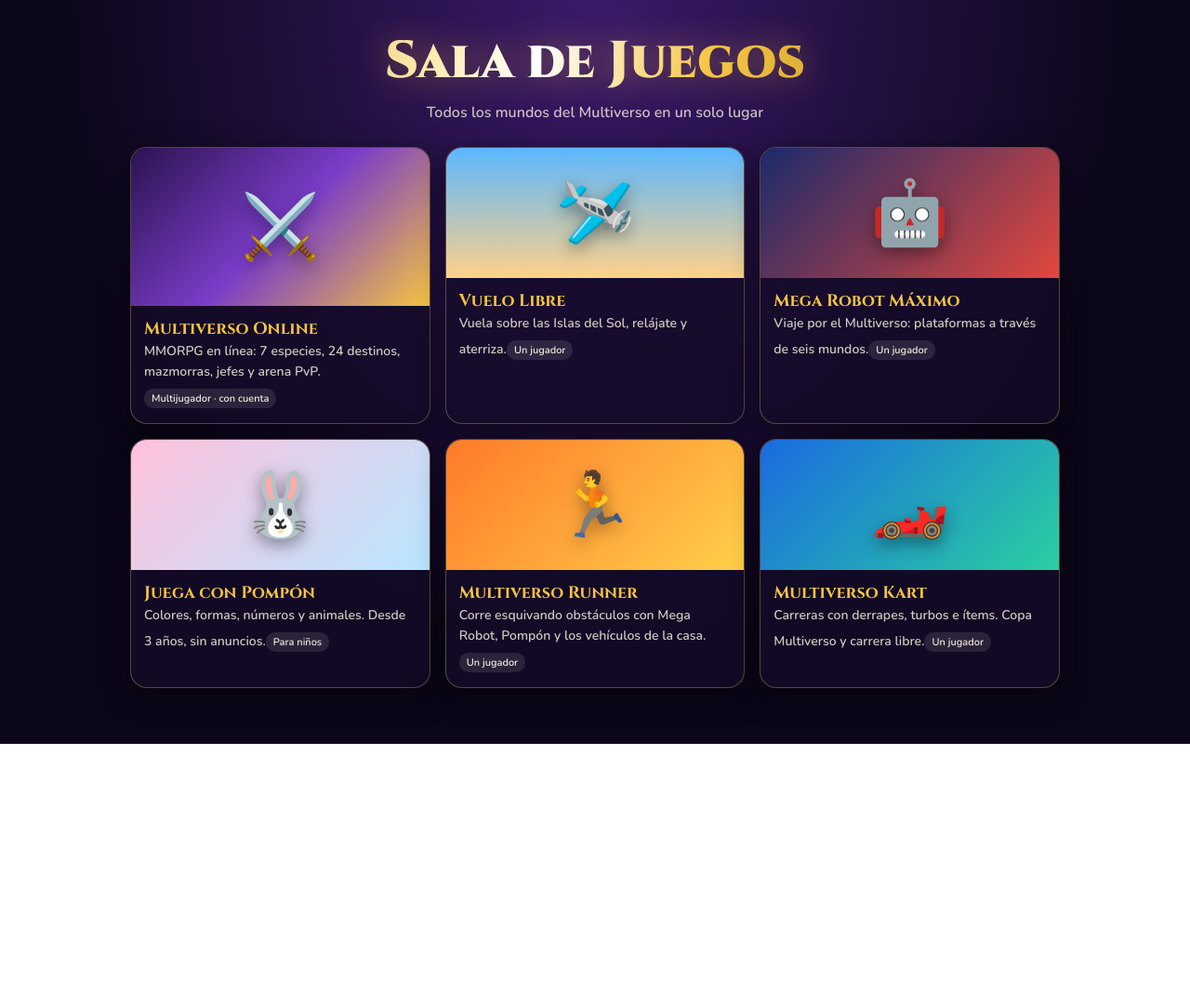
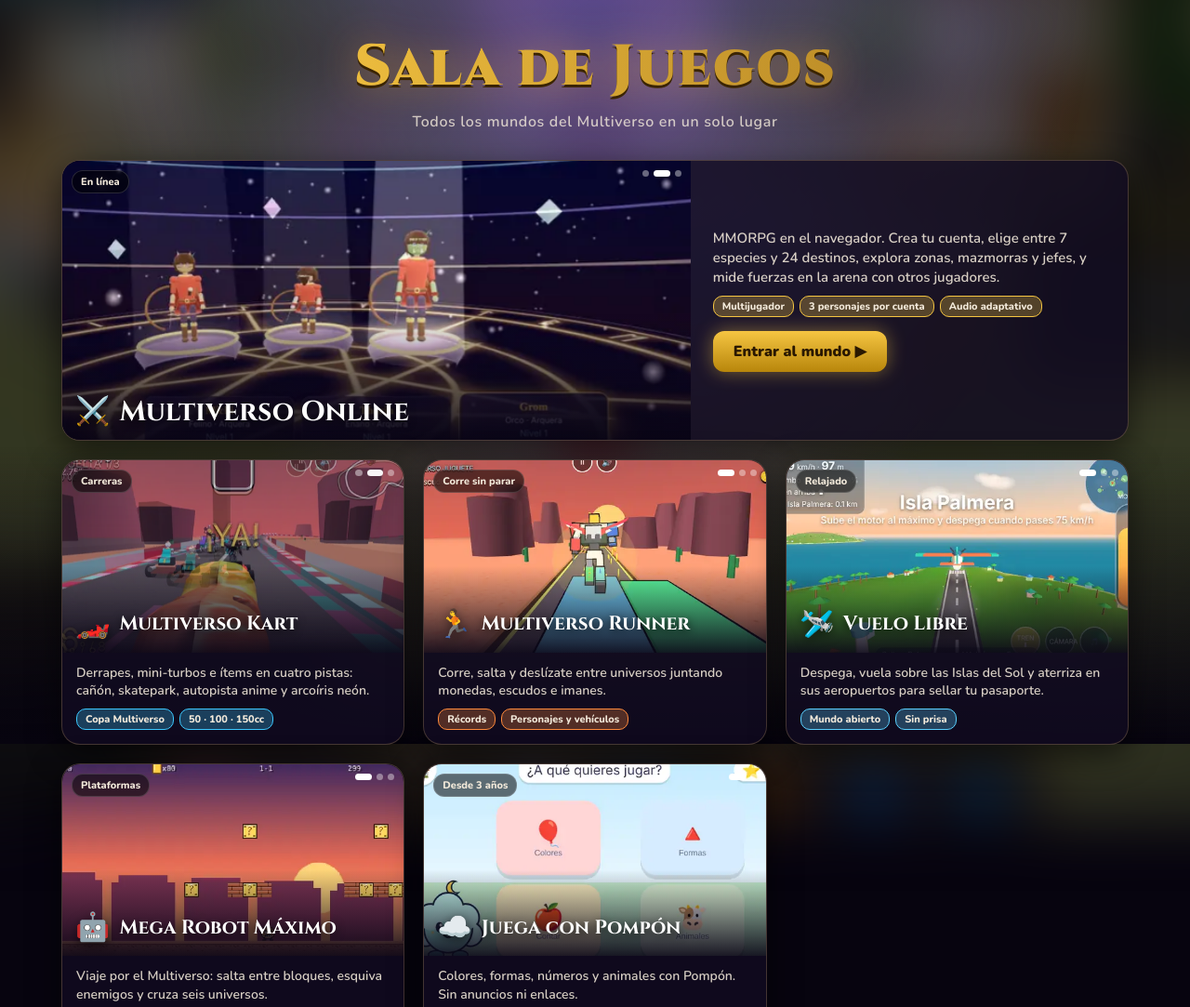
Before and after one commit to culloamunoz-arch/multiverso-online, a plain HTML site: page juegos/index.html in a window 1280 px wide. Shown: the top 1083 px of the page at 93% size. Before the commit the page ends 800 px from the top, so only its background shows below. Drawn offline with nearby package versions, Linux system fonts and the light colour scheme.

Commit message:
Sala de juegos con vistas previas animadas; más contraste en Kart y Runner
Co-Authored-By: Claude Opus 5.5 <noreply@anthropic.com>
Claude-Session: https://claude.ai/code/session_01JjvPmugxjas9UbcH4MCoZ5

```diff
--- a/juegos/index.html
+++ b/juegos/index.html
@@ -1,27 +1,79 @@
 <!DOCTYPE html>
 <html lang="es"><head><meta charset="utf-8"><meta name="viewport" content="width=device-width,initial-scale=1">
 <title>Multiverso · Sala de Juegos</title>
-<link href="https://fonts.googleapis.com/css2?family=Cinzel:wght@700;900&family=Nunito:wght@600;800&display=swap" rel="stylesheet">
+<link href="https://fonts.googleapis.com/css2?family=Cinzel:wght@700;900&family=Nunito:wght@600;800;900&display=swap" rel="stylesheet">
 <style>
-*{box-sizing:border-box}body{margin:0;min-height:100vh;font-family:Nunito,system-ui,sans-serif;color:#f3eadb;background:radial-gradient(ellipse at 50% 0%,#3a1a6a,#0b0618 65%);padding:28px 16px 40px}
-h1{font-family:Cinzel,serif;font-weight:900;text-align:center;font-size:clamp(30px,7vw,56px);margin:0;background:linear-gradient(100deg,#8a5a10,#ffe9a8 35%,#fff 45%,#f5c542 60%,#8a5a10);-webkit-background-clip:text;background-clip:text;color:transparent;filter:drop-shadow(0 0 18px rgba(255,180,60,.45))}
-p.sub{text-align:center;opacity:.8;margin:6px 0 26px}
-.grid{display:grid;grid-template-columns:repeat(auto-fill,minmax(250px,1fr));gap:16px;max-width:1000px;margin:auto}
-a.card{display:block;text-decoration:none;color:inherit;border-radius:18px;overflow:hidden;border:1px solid rgba(255,210,130,.3);background:rgba(20,12,40,.8);box-shadow:0 8px 30px rgba(0,0,0,.5);transition:transform .2s,box-shadow .2s}
-a.card:hover{transform:translateY(-6px);box-shadow:0 14px 40px rgba(0,0,0,.6),0 0 24px rgba(245,197,66,.35)}
-.art{height:140px;display:flex;align-items:center;justify-content:center;font-size:68px;text-shadow:0 6px 18px rgba(0,0,0,.4)}
-.info{padding:12px 14px 16px}.info b{font-family:Cinzel,serif;font-size:18px;color:#f5c542;display:block}.info span{font-size:14px;opacity:.85}
-.tag{display:inline-block;margin-top:8px;font-size:11px;padding:3px 8px;border-radius:10px;background:rgba(255,255,255,.1)}
-.main .art{height:170px}
+*{box-sizing:border-box}
+body{margin:0;min-height:100vh;font-family:Nunito,system-ui,sans-serif;color:#f3eadb;background:#07040f;overflow-x:hidden}
+#bg{position:fixed;inset:-40px;background:center/cover no-repeat;filter:blur(28px) saturate(1.3) brightness(.35);transform:scale(1.1);z-index:-2}
+body:after{content:'';position:fixed;inset:0;z-index:-1;background:radial-gradient(ellipse at 50% -10%,rgba(120,60,220,.45),transparent 60%),linear-gradient(transparent 60%,#07040f)}
+header{text-align:center;padding:30px 16px 8px}
+h1{font-family:Cinzel,serif;font-weight:900;font-size:clamp(32px,7vw,62px);margin:0;letter-spacing:.02em;background:linear-gradient(100deg,#8a5a10 0%,#ffe9a8 30%,#fff 45%,#f5c542 60%,#8a5a10 100%);background-size:250% 100%;-webkit-background-clip:text;background-clip:text;color:transparent;filter:drop-shadow(0 3px 0 #3a2400) drop-shadow(0 0 22px rgba(255,180,60,.45));animation:shine 6s linear infinite}
+@keyframes shine{from{background-position:120% 0}to{background-position:-120% 0}}
+.sub{opacity:.8;margin:6px 0 0;letter-spacing:.04em}
+main{max-width:1180px;margin:auto;padding:22px 16px 50px}
+.grid{display:grid;grid-template-columns:repeat(auto-fill,minmax(300px,1fr));gap:20px}
+.card{position:relative;display:flex;flex-direction:column;text-decoration:none;color:inherit;border-radius:20px;overflow:hidden;background:rgba(18,11,34,.82);border:1px solid rgba(255,210,130,.22);box-shadow:0 10px 34px rgba(0,0,0,.55);transition:transform .25s cubic-bezier(.2,.8,.2,1),box-shadow .25s,border-color .25s;animation:in .6s both;animation-delay:calc(var(--i)*70ms)}
+@keyframes in{from{opacity:0;transform:translateY(24px)}}
+.card:hover{transform:translateY(-8px);border-color:var(--c);box-shadow:0 18px 44px rgba(0,0,0,.6),0 0 30px var(--g)}
+.shot{position:relative;aspect-ratio:16/9;overflow:hidden;background:#111}
+.shot img{position:absolute;inset:0;width:100%;height:100%;object-fit:cover;opacity:0;transform:scale(1.06);transition:opacity 1s,transform 6s linear}
+.shot img.on{opacity:1;transform:scale(1.14)}
+.shot:after{content:'';position:absolute;inset:0;background:linear-gradient(transparent 55%,rgba(10,6,22,.92));pointer-events:none}
+.dots{position:absolute;right:10px;top:10px;display:flex;gap:5px;z-index:2}
+.dots i{width:7px;height:7px;border-radius:50%;background:rgba(255,255,255,.4);transition:.3s}.dots i.on{background:#fff;width:18px;border-radius:4px}
+.badge{position:absolute;left:10px;top:10px;z-index:2;font-size:11px;font-weight:800;padding:4px 9px;border-radius:12px;background:rgba(0,0,0,.55);backdrop-filter:blur(6px);border:1px solid rgba(255,255,255,.15)}
+.play{position:absolute;left:50%;top:50%;z-index:2;width:62px;height:62px;margin:-31px;border-radius:50%;display:grid;place-items:center;font-size:24px;padding-left:5px;background:var(--c);color:#140b00;box-shadow:0 0 0 6px rgba(255,255,255,.18),0 8px 24px rgba(0,0,0,.5);opacity:0;transform:scale(.6);transition:.25s}
+.card:hover .play{opacity:1;transform:scale(1)}
+.title{position:absolute;left:14px;bottom:10px;z-index:2;display:flex;align-items:center;gap:10px}
+.title .ic{font-size:30px;filter:drop-shadow(0 3px 6px rgba(0,0,0,.6))}
+.title b{font-family:Cinzel,serif;font-size:21px;color:#fff;text-shadow:0 2px 10px rgba(0,0,0,.8)}
+.info{padding:12px 15px 15px;display:flex;flex-direction:column;gap:9px;flex:1}
+.info p{margin:0;font-size:14px;line-height:1.4;opacity:.88}
+.chips{display:flex;flex-wrap:wrap;gap:6px;margin-top:auto}
+.chips span{font-size:11px;font-weight:800;padding:3px 9px;border-radius:10px;background:var(--g);border:1px solid var(--c)}
+.card.main{grid-column:1/-1;flex-direction:row}
+.card.main .shot{flex:1.6;aspect-ratio:auto;min-height:300px}
+.card.main .info{flex:1;justify-content:center;padding:24px}
+.card.main .title b{font-size:30px}.card.main .info p{font-size:15px}
+.card.main .chips{margin-top:0}
+.cta{align-self:flex-start;margin-top:6px;font-weight:900;padding:11px 22px;border-radius:12px;background:linear-gradient(#f5c542,#b8860b);color:#2a1800;box-shadow:0 0 20px rgba(245,197,66,.45)}
+@media (max-width:760px){.card.main{flex-direction:column}.card.main .shot{min-height:0;aspect-ratio:16/9;flex:none}.card.main .info{padding:15px}.play{opacity:.9;transform:scale(.8)}}
+@media (prefers-reduced-motion:reduce){.shot img{transition:opacity .5s}.shot img.on{transform:none}h1{animation:none}}
 </style></head><body>
-<h1>Sala de Juegos</h1>
-<p class="sub">Todos los mundos del Multiverso en un solo lugar</p>
-<div class="grid">
- <a class="card main" href="/"><div class="art" style="background:linear-gradient(135deg,#2a1450,#7a3cc8,#f5c542)">⚔️</div><div class="info"><b>Multiverso Online</b><span>MMORPG en línea: 7 especies, 24 destinos, mazmorras, jefes y arena PvP.</span><div class="tag">Multijugador · con cuenta</div></div></a>
- <a class="card" href="/juegos/vuelo/"><div class="art" style="background:linear-gradient(180deg,#5ab8ff,#ffd18a)">🛩️</div><div class="info"><b>Vuelo Libre</b><span>Vuela sobre las Islas del Sol, relájate y aterriza.</span><div class="tag">Un jugador</div></div></a>
- <a class="card" href="/juegos/mega-robot/"><div class="art" style="background:linear-gradient(135deg,#1b2a6b,#e2483d)">🤖</div><div class="info"><b>Mega Robot Máximo</b><span>Viaje por el Multiverso: plataformas a través de seis mundos.</span><div class="tag">Un jugador</div></div></a>
- <a class="card" href="/juegos/pompon/"><div class="art" style="background:linear-gradient(135deg,#ffc1dc,#b9e6ff)">🐰</div><div class="info"><b>Juega con Pompón</b><span>Colores, formas, números y animales. Desde 3 años, sin anuncios.</span><div class="tag">Para niños</div></div></a>
- <a class="card" href="/juegos/runner/"><div class="art" style="background:linear-gradient(135deg,#ff7a2a,#ffd04a)">🏃</div><div class="info"><b>Multiverso Runner</b><span>Corre esquivando obstáculos con Mega Robot, Pompón y los vehículos de la casa.</span><div class="tag">Un jugador</div></div></a>
- <a class="card" href="/juegos/kart/"><div class="art" style="background:linear-gradient(135deg,#1a6be0,#2ad0a0)">🏎️</div><div class="info"><b>Multiverso Kart</b><span>Carreras con derrapes, turbos e ítems. Copa Multiverso y carrera libre.</span><div class="tag">Un jugador</div></div></a>
-</div>
+<div id="bg"></div>
+<header><h1>Sala de Juegos</h1><p class="sub">Todos los mundos del Multiverso en un solo lugar</p></header>
+<main><div class="grid" id="grid"></div></main>
+<script>
+const G=[
+ {k:'mmo',n:3,href:'/',ic:'⚔️',t:'Multiverso Online',c:'#f5c542',badge:'En línea',main:true,
+  d:'MMORPG en el navegador. Crea tu cuenta, elige entre 7 especies y 24 destinos, explora zonas, mazmorras y jefes, y mide fuerzas en la arena con otros jugadores.',chips:['Multijugador','3 personajes por cuenta','Audio adaptativo']},
+ {k:'kart',n:3,href:'/juegos/kart/',ic:'🏎️',t:'Multiverso Kart',c:'#3cc8ff',badge:'Carreras',
+  d:'Derrapes, mini-turbos e ítems en cuatro pistas: cañón, skatepark, autopista anime y arcoíris neón.',chips:['Copa Multiverso','50 · 100 · 150cc']},
+ {k:'runner',n:3,href:'/juegos/runner/',ic:'🏃',t:'Multiverso Runner',c:'#ff8a3c',badge:'Corre sin parar',
+  d:'Corre, salta y deslízate entre universos juntando monedas, escudos e imanes.',chips:['Récords','Personajes y vehículos']},
+ {k:'vuelo',n:3,href:'/juegos/vuelo/',ic:'🛩️',t:'Vuelo Libre',c:'#5ad0ff',badge:'Relajado',
+  d:'Despega, vuela sobre las Islas del Sol y aterriza en sus aeropuertos para sellar tu pasaporte.',chips:['Mundo abierto','Sin prisa']},
+ {k:'mega-robot',n:3,href:'/juegos/mega-robot/',ic:'🤖',t:'Mega Robot Máximo',c:'#ff5a5a',badge:'Plataformas',
+  d:'Viaje por el Multiverso: salta entre bloques, esquiva enemigos y cruza seis universos.',chips:['6 mundos','Estilo clásico']},
+ {k:'pompon',n:2,href:'/juegos/pompon/',ic:'☁️',t:'Juega con Pompón',c:'#ff9ac8',badge:'Desde 3 años',
+  d:'Colores, formas, números y animales con Pompón. Sin anuncios ni enlaces.',chips:['Para niños','Pausa de pantalla']},
+];
+const grid=document.getElementById('grid'), bg=document.getElementById('bg');
+const glow=h=>{ const n=parseInt(h.slice(1),16); return `rgba(${n>>16},${n>>8&255},${n&255},.28)`; };
+G.forEach((g,i)=>{
+  const a=document.createElement('a'); a.className='card'+(g.main?' main':''); a.href=g.href;
+  a.style.setProperty('--c',g.c); a.style.setProperty('--g',glow(g.c)); a.style.setProperty('--i',i);
+  let imgs='',dots=''; for(let j=1;j<=g.n;j++){ imgs+=`<img src="/juegos/img/${g.k}-${j}.webp" alt="Vista de ${g.t}"${j===1?' class="on"':''}>`; dots+=`<i${j===1?' class="on"':''}></i>`; }
+  a.innerHTML=`<div class="shot">${imgs}<span class="badge">${g.badge}</span><div class="dots">${dots}</div><div class="play">▶</div><div class="title"><span class="ic">${g.ic}</span><b>${g.t}</b></div></div>
+   <div class="info"><p>${g.d}</p><div class="chips">${g.chips.map(c=>`<span>${c}</span>`).join('')}</div>${g.main?'<span class="cta">Entrar al mundo ▶</span>':''}</div>`;
+  grid.appendChild(a);
+  const im=a.querySelectorAll('.shot img'), dt=a.querySelectorAll('.dots i'); let cur=0, hover=false, hv=null;
+  const step=()=>{ im[cur].classList.remove('on'); dt[cur].classList.remove('on'); cur=(cur+1)%im.length; im[cur].classList.add('on'); dt[cur].classList.add('on'); if(hover) bg.style.backgroundImage=`url(${im[cur].src})`; };
+  setTimeout(()=>setInterval(()=>{ if(!hover) step(); },4200),i*650);
+  a.addEventListener('mouseenter',()=>{ hover=true; bg.style.backgroundImage=`url(${im[cur].src})`; step(); hv=setInterval(step,1400); });
+  a.addEventListener('mouseleave',()=>{ hover=false; clearInterval(hv); });
+});
+bg.style.backgroundImage='url(/juegos/img/mmo-3.webp)';
+</script>
 </body></html>
```
Also changed, not shown: juegos/kart/index.html (+4 -4 lines), juegos/runner/index.html (+1 -1 lines), juegos/img/kart-1.webp (added), juegos/img/kart-2.webp (added), juegos/img/kart-3.webp (added), juegos/img/mega-robot-1.webp (added), juegos/img/mega-robot-2.webp (added), juegos/img/mega-robot-3.webp (added), juegos/img/mmo-1.webp (added), juegos/img/mmo-2.webp (added), juegos/img/mmo-3.webp (added), juegos/img/pompon-1.webp (added), juegos/img/pompon-2.webp (added), juegos/img/runner-1.webp (added), 5 more files.
